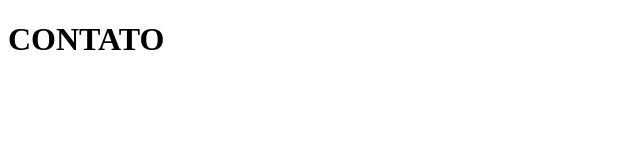
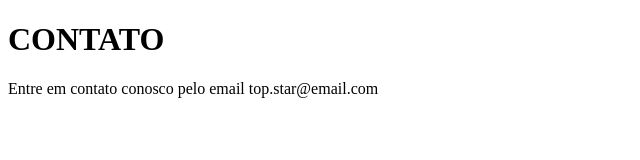
Before and after one commit to marcellifaria/repositorio-teste, a plain HTML site: page contato.html in a window 1280 px wide. Shown: the whole page, without its empty margins (0-640 px from the left). Drawn offline with Linux system fonts and the light colour scheme.

Commit message:
adicionando o email para contato

```diff
--- a/contato.html
+++ b/contato.html
@@ -6,5 +6,6 @@
     </head>
     <body>
         <h1> CONTATO </h1>
+        <p> Entre em contato conosco pelo email top.star@email.com </p>
     </body>
 </html>
```
